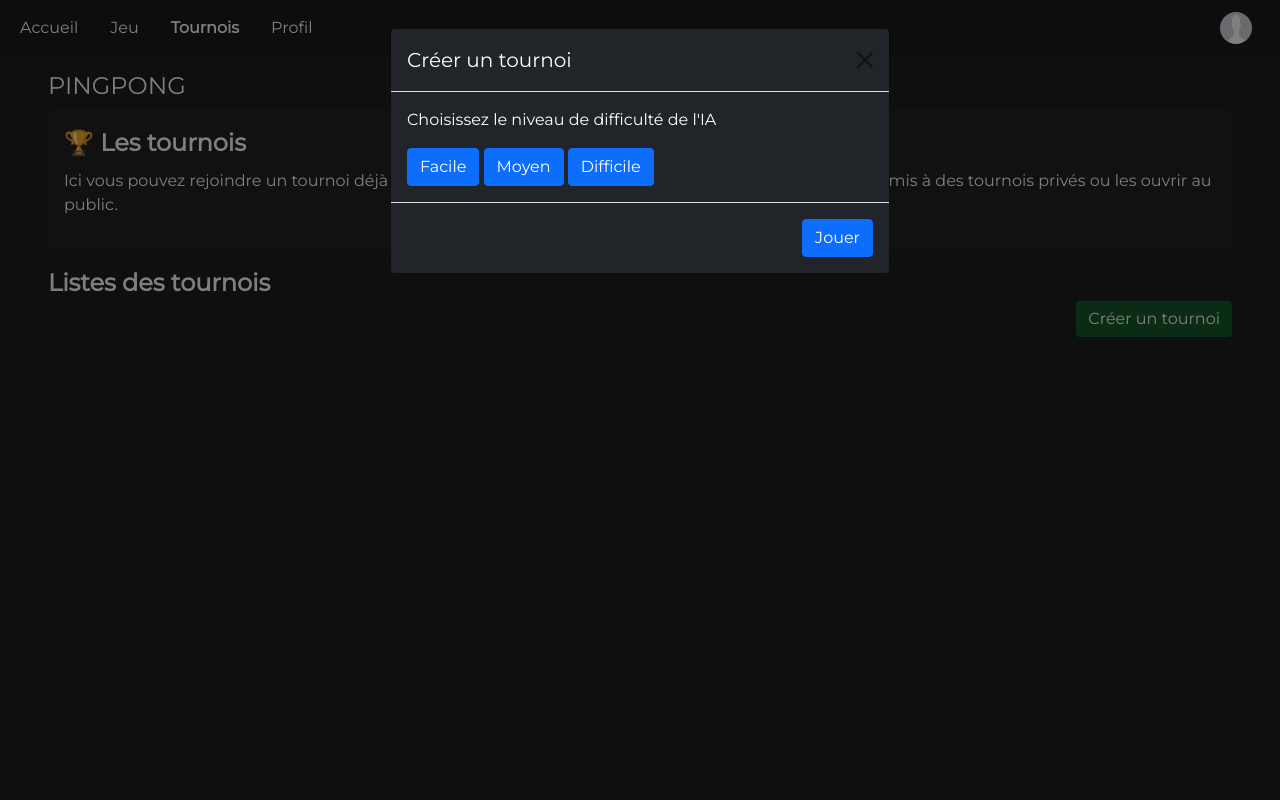
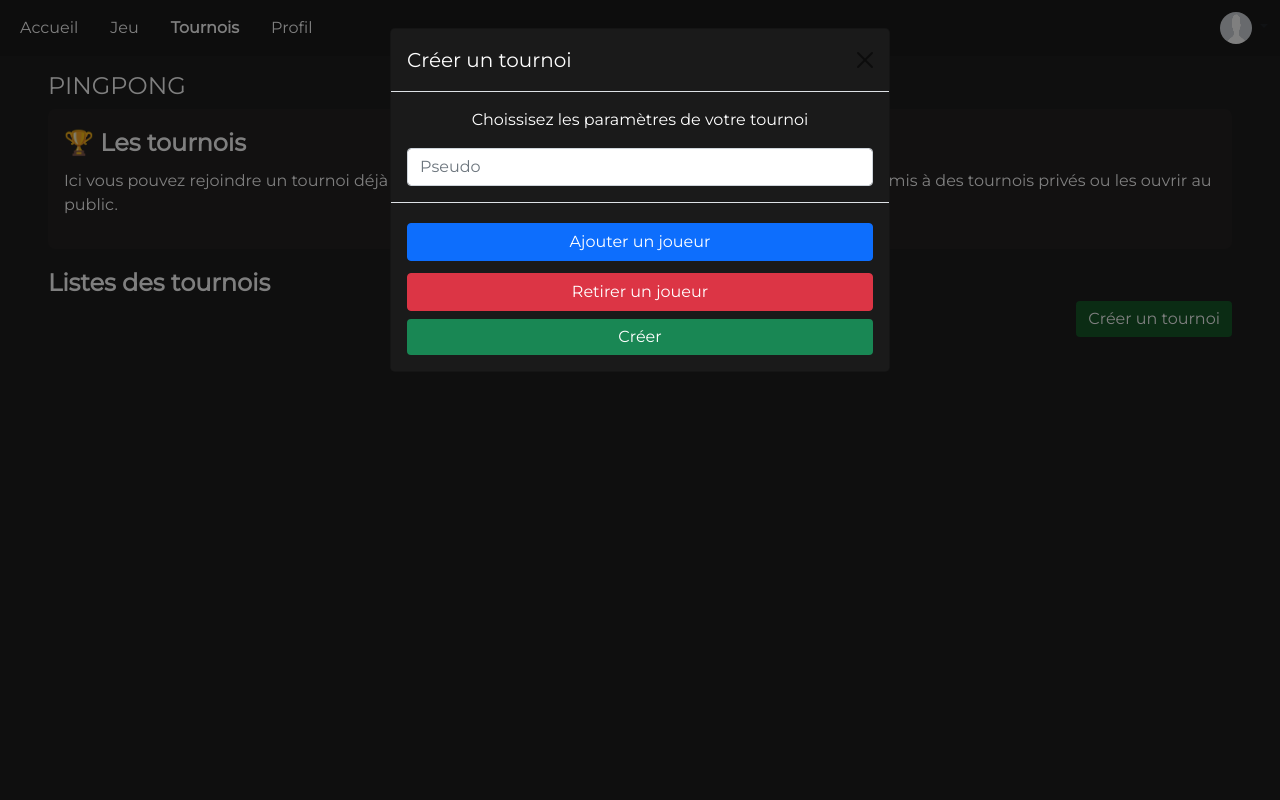
Before and after one commit to CafeurOff/ft_transcendence, a Django app: page /tournaments/ in a window 1280 px wide, after a click on "Créer un tournoi". Run offline with Django 4.2, Linux system fonts and the light colour scheme; the visitor is signed in with stand-in values (Sample User, id 1); data that the repository does not hold is empty; parts of the project's set-up code (start-up, migrations or seed data) failed here and were passed over.

Commit message:
Add management of tournaments, display all tournament of users.

```diff
--- a/app/ft_transcendence/urls.py
+++ b/app/ft_transcendence/urls.py
@@ -45,6 +45,7 @@ urlpatterns = [
     path('update_score/', views.update_score, name='update_score'), # Update score endpoint for game
     path('update_loss/', views.update_loss, name='update_loss'), # Update loss endpoint for game
     path('logout/', views.logout_view, name='logout'), # Logout endpoint
+    path('create_tournament/', views.create_tournament, name='create_tournament'), # Create tournament endpoint
     path('', include('django_prometheus.urls')) # Is the localhost:8000/metrics endpoint
 ]
 
--- a/app/singlepage/views.py
+++ b/app/singlepage/views.py
@@ -7,7 +7,7 @@ from .forms import UsernamesForm, PasswordForm, SignupForm, UpdateUserNameForm,
 from django.contrib.auth import login, authenticate, logout
 from django.contrib import messages
 from django.contrib.auth import update_session_auth_hash
-from singlepage.models import User, Friend, Game
+from singlepage.models import User, Friend, Game, Tournament
 import time
 import json
 from django.contrib.auth import get_user_model
@@ -160,7 +160,22 @@ def profile(request):
 @login_required
 def tournaments(request):
     if request.user.is_authenticated:
-        return render(request, 'tournaments.html')
+        tournaments = Tournament.objects.filter(owner_uid_id=request.user.id)
+        tournaments = tournaments.filter(state=False)
+        # if user id have already created a tournament and it is not started yet return a message
+        data = []
+        for tournament in tournaments:
+            data.append({
+                'owner_name': request.user.username,
+                'tournament': tournament,
+                'id': tournament.id,
+                'number_of_players': tournament.number_of_players,
+                'number_of_rounds': tournament.number_of_rounds,
+                'created_at': tournament.created_at,
+                'state': tournament.state,
+                'username_virtual_player': tournament.username_virtual_player,
+            })
+        return render(request, 'tournaments.html', {'tournaments': data})
     else:
         message = 'Vous devez être connecté pour accéder à cette page'
         return render(request, 'index.html', {'message': message, 'form': UsernamesForm(), 'password_form': PasswordForm()})
@@ -326,6 +341,21 @@ def add_friends(request):
     else:
         return JsonResponse({'success': False})
 
+
+# API endpoint to create a tournament
+# This endpoint is called when the user creates a tournament
+# It creates a new tournament in the database
+
+def create_tournament(request):
+    if request.method == 'POST':
+        playerList = json.load(request)['players']
+        tournament = Tournament.objects.create(owner_uid_id=request.user.id, username_virtual_player=playerList, created_at=timezone.now(), state=False, number_of_players=len(playerList), number_of_rounds=len(playerList) - 1)
+        tournament.save()
+
+        return JsonResponse({'success': True})
+    else:
+        return JsonResponse({'success': False})
+
 # API endpoint to log out the user
 # This endpoint is called when the user logs out
 # It logs out the user and redirects to the index page
--- a/app/static/css/tournaments.css
+++ b/app/static/css/tournaments.css
@@ -20,3 +20,46 @@
     background: #0e3a1b;
     color: white;
 }
+
+
+.bg-darker {
+    background: #1A1A1A;
+}
+
+.custom-btn-width {
+    width: 95vh;
+}
+
+.modal .btn.custom-btn {
+    background-color: #198754;
+    color: white;
+    border: none;
+}
+
+.modal .btn.custom-btn:hover {
+    background-color: #086138;
+    color: white;
+}
+
+.info-box {
+    background-color: #1C1B1B;
+    border-radius: 10px;
+    padding: 10px;
+    margin-bottom: 10px;
+    box-shadow: 0 1vh 1vh 0 rgba(0,0,0,0.25);
+}
+
+.btn-custom-w {
+    width: 100%;
+}
+
+.custom-btn {
+    background-color: #198754;
+    color: white;
+    border: none;
+}
+
+.custom-btn:hover {
+    background-color: #086138;
+    color: white;
+}
--- a/app/templates/tournaments.html
+++ b/app/templates/tournaments.html
@@ -29,34 +29,100 @@
                     <p class="fw-bold fs-4 mb-0 text-white">Listes des tournois</p>
                     <div class="d-flex justify-content-end">
                         <button class="btn btn-primary btn-custom" id="create-tournament" data-bs-toggle="modal" data-bs-target="#tournaments">Créer un tournoi</button>
+                    </div>
                 </div>
             </div>
         </div>
 
+        {% for tournament in tournaments %}
+            <div class="row-auto mt-3 text-left fs-5 fw-medium">
+                <div class="col-auto col-md-3">
+                    <div class="info-box mb-5">
+                        <div class="mb-3">
+                            <p for="username" class="form-label text-white fw-lighter fs-4">Tournois de <span class="fw-bold">{{ tournament.owner_name }}</span></p>
+                            <p class="form-label text-secondary fw-lighter fs-6">{{ tournament.number_of_players }} joueurs</p>
+                            <div class="mt-3">
+                                <button class="btn btn-primary btn-custom-w custom-btn" onclick="JoinTournament({{ tournament.id }})">Rejoindre</button>
+                        </div>
+                    </div>
+                </div>
+            </div>
+        {% endfor %}
+
         <!-- Modal -->
         <div class="modal fade" id="tournaments" tabindex="-1" aria-labelledby="tournamentsModalLabel" aria-hidden="true">
             <div class="modal-dialog">
-                <div class="modal-content bg-dark">
+                <div class="modal-content bg-darker">
                     <div class="modal-header">
                         <h5 class="modal-title text-white" id="tournamentsModalLabel">Créer un tournoi</h5>
                         <button type="button" class="btn-close" data-bs-dismiss="modal" aria-label="Close"></button>
                     </div>
 
                     <div class="modal-body">
-                        <p class="text-white">Choisissez le niveau de difficulté de l'IA</p>
+                        <p class="text-white text-center">Choissisez les paramètres de votre tournoi</p>
                         <div class="d-grid gap-2 d-md-block">
-                            <button class="btn btn-primary" id="easy">Facile</button>
-                            <button class="btn btn-primary" id="medium">Moyen</button>
-                            <button class="btn btn-primary" id="hard">Difficile</button>
+                            <input type="text" class="form-control custom-input" id="UserEntry" placeholder="Pseudo">
                         </div>
                     </div>
 
                     <div class="modal-footer">
-                        <button type="button" class="btn btn-primary custom-btn custom-btn-width">Jouer</button>
+                        <button type="button" class="btn btn-primary mt-2 custom-btn-width" onclick="AddPlayer()">Ajouter un joueur</button>
+                        <button type="button" class="btn btn-danger mt-2 custom-btn-width" onclick="RemovePlayer()">Retirer un joueur</button>
+                        <button type="button" class="btn btn-primary custom-btn custom-btn-width" onclick="SendInformations()">Créer</button>
                     </div>
                 </div>
             </div>
         </div>
 
+        <script>
+            function AddPlayer() {
+                var input = document.createElement("input");
+                input.type = "text";
+                input.className = "form-control custom-input mt-2";
+                input.placeholder = "Pseudo";
+                document.querySelector(".modal-body").appendChild(input);
+            }
+
+            function RemovePlayer() {
+                var input = document.querySelector(".modal-body").lastElementChild;
+                if (input) {
+                    document.querySelector(".modal-body").removeChild(input);
+                }
+            }
+        </script>
+
+        <script>
+            function SendInformations() {
+                var players = document.querySelectorAll(".custom-input");
+                var playersList = [];
+                players.forEach(player => {
+                    playersList.push(player.value);
+                });
+                if (playersList[0] === "") {
+                    alert("Vous devez renseigner un pseudo !");
+                }
+                if (playersList.length < 2) {
+                    alert("Vous devez avoir au moins 2 joueurs pour créer un tournoi !");
+                    return;
+                } else {
+                    fetch("{% url 'create_tournament' %}", {
+                        method: "POST",
+                        headers: {
+                            "Content-Type": "application/json",
+                            "X-CSRFToken": "{{ csrf_token }}"
+                        },
+                        body: JSON.stringify({
+                            players: playersList
+                        })
+
+                    }).then(response => {
+                        if (response.ok) {
+                            window.location.reload();
+                        }
+                    })
+                }
+            }
+        </script>
+
     </body>
 </html>
```
Also changed, not shown: app/singlepage/migrations/0008_remove_tournament_current_match_and_more.py (added), configuration/grafana/grafana.db.
